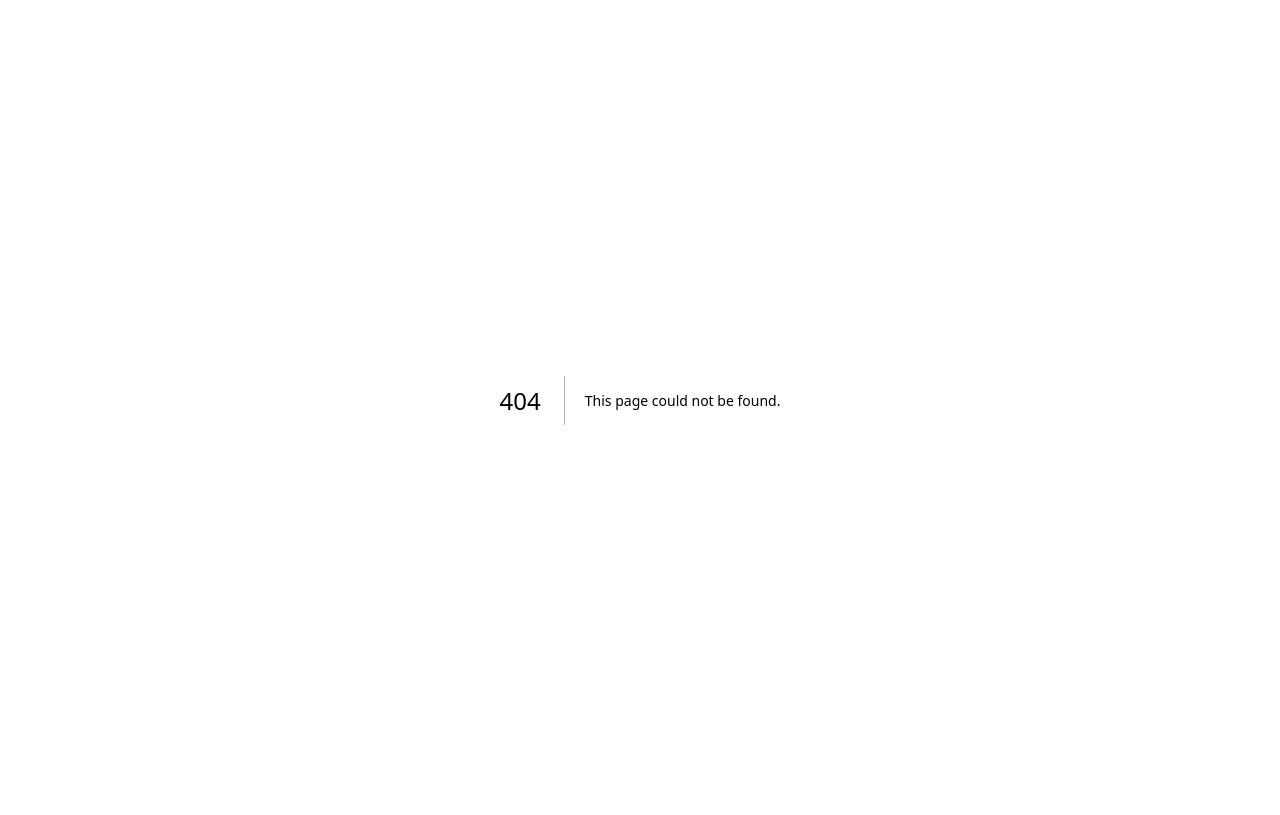
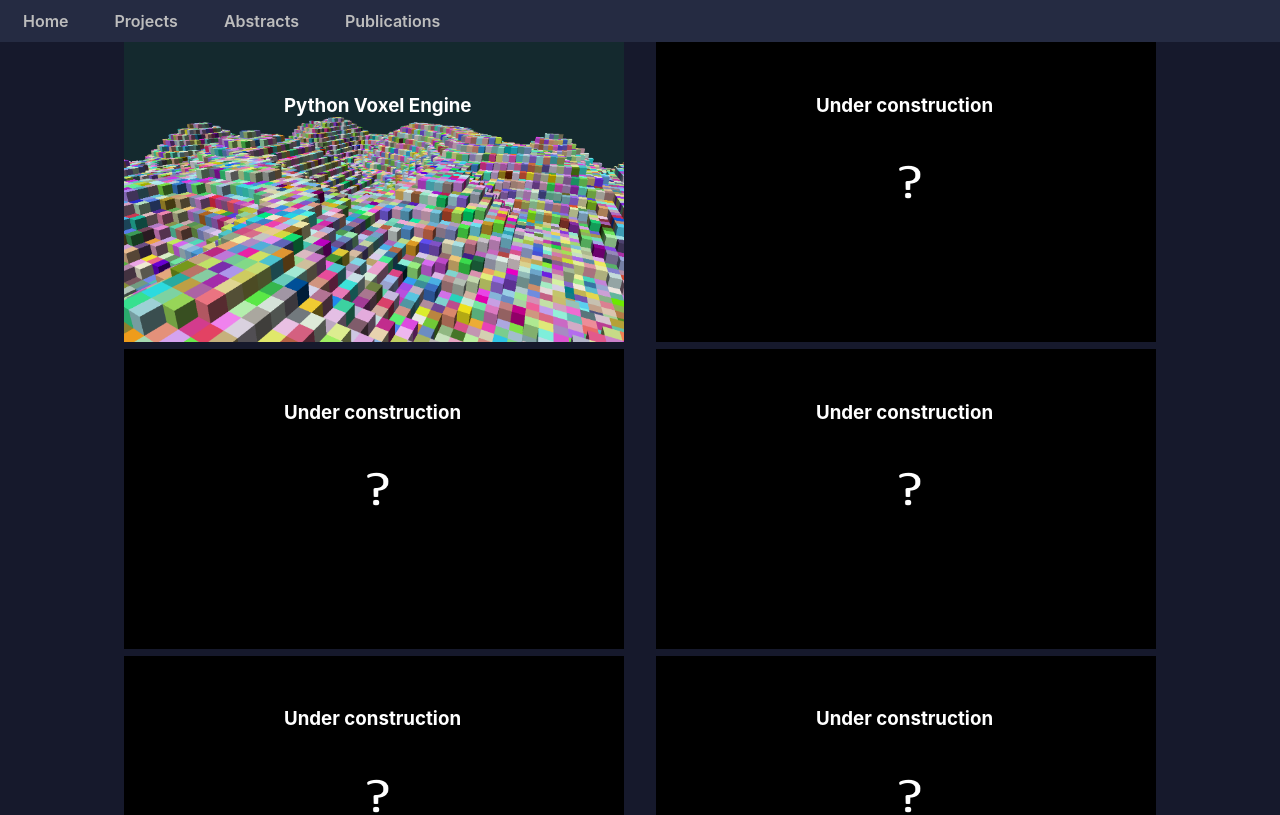
Before and after one commit to LSpeakmanOU/LSpeakmanOU.github.io, a Next.js app: page /projects in a window 1280 px wide. Before the commit this address had no page. Shown: the top 815 px of the page. Built offline with nearby package versions, Linux system fonts and the light colour scheme.

Commit message:
added projects page with dynamic styling

```diff
--- a/src/app/globals.css
+++ b/src/app/globals.css
@@ -43,3 +43,45 @@ body {
     transform: rotate(0deg);
   }
 }
+.projdiv{
+  z-index: 1;
+}
+.projtitle{
+  z-index: 2;
+  position: absolute;
+  top: 30px;
+  left: 160px;
+}
+.grey-on-hover {
+  position: relative;
+  cursor: pointer;
+
+  &:before {
+    content: "";
+    position: absolute;
+    top: 0;
+    left: 0;
+    width: 100%;
+    height: 100%;
+    background-color: rgba(0, 0, 0, .3);
+    transition: opacity .3s;
+    opacity: 0;
+    z-index: 2;
+  }
+
+  &:hover:before {
+    opacity: 1;
+  }
+}
+.projvisit{
+  z-index: 2;
+  position: absolute;
+  top: 100px;
+  left: 170px;
+}
+.projgithub{
+  z-index: 2;
+  position: absolute;
+  top: 100px;
+  left: 270px;
+}
--- /dev/null
+++ b/src/app/projects/page.tsx
@@ -0,0 +1,67 @@
+'use client'
+import { useState, useEffect } from 'react';
+import Navigation from "@/components/navigation";
+import Preview from "@/components/projects/preview";
+import pyVoxelEngine from '@/res/pyvoxelengine_prev.png'
+import undercon from '@/res/underconstruction.png'
+
+import { Flex, Stack } from '@mantine/core';
+
+
+export default function Projects() {
+  const [isMobile, setIsMobile] = useState(0);
+  useEffect(() => {
+    const handleResize = () => {
+    setIsMobile(((window.innerWidth < 1600) ? 1 : 0) + ((window.innerWidth < 768) ? 1 : 0));
+    };
+    window.addEventListener('resize', handleResize);
+    handleResize();
+
+    return () => window.removeEventListener('resize', handleResize);
+  }, []);
+  switch(isMobile){
+    case 0:
+      return (<div>
+        <Navigation title="Projects"/>
+        <Flex justify="center" gap="xl">
+          <Preview imgsrc={pyVoxelEngine} github="https://github.com/LSpeakmanOU/VoxelEnginePython" pagelink = "/" title = "Python Voxel Engine" hover_enabled={true}/>
+          <Preview imgsrc={undercon} github="/" pagelink = "/" title = "Under construction" hover_enabled={false}/>
+          <Preview imgsrc={undercon} github="/" pagelink = "/" title = "Under construction" hover_enabled={false}/>
+        </Flex>
+        <Flex justify="center" gap="xl">
+          <Preview imgsrc={undercon} github="/" pagelink = "/" title = "Under construction" hover_enabled={false}/>
+          <Preview imgsrc={undercon} github="/" pagelink = "/" title = "Under construction" hover_enabled={false}/>
+          <Preview imgsrc={undercon} github="/" pagelink = "/" title = "Under construction" hover_enabled={false}/>
+        </Flex>
+      </div>);
+    case 1:
+      return (<div>
+        <Navigation title="Projects"/>
+        <Flex justify="center" gap="xl">
+          <Preview imgsrc={pyVoxelEngine} github="https://github.com/LSpeakmanOU/VoxelEnginePython" pagelink = "/" title = "Python Voxel Engine" hover_enabled={true}/>
+          <Preview imgsrc={undercon} github="/" pagelink = "/" title = "Under construction" hover_enabled={false}/>
+
+        </Flex>
+        <Flex justify="center" gap="xl">
+          <Preview imgsrc={undercon} github="/" pagelink = "/" title = "Under construction" hover_enabled={false}/>
+          <Preview imgsrc={undercon} github="/" pagelink = "/" title = "Under construction" hover_enabled={false}/>
+        </Flex>
+        <Flex justify="center" gap="xl">
+          <Preview imgsrc={undercon} github="/" pagelink = "/" title = "Under construction" hover_enabled={false}/>
+          <Preview imgsrc={undercon} github="/" pagelink = "/" title = "Under construction" hover_enabled={false}/>
+        </Flex>
+      </div>);
+    case 2:
+      return (<div>
+      <Navigation title="Projects"/>
+        <Stack>
+        <Flex justify="center"><Preview imgsrc={pyVoxelEngine} github="https://github.com/LSpeakmanOU/VoxelEnginePython" pagelink = "/" title = "Python Voxel Engine" hover_enabled={true}/></Flex>
+        <Flex justify="center"><Preview imgsrc={undercon} github="/" pagelink = "/" title = "Under construction" hover_enabled={false}/></Flex>
+        <Flex justify="center"><Preview imgsrc={undercon} github="/" pagelink = "/" title = "Under construction" hover_enabled={false}/></Flex>
+        <Flex justify="center"><Preview imgsrc={undercon} github="/" pagelink = "/" title = "Under construction" hover_enabled={false}/></Flex>
+        <Flex justify="center"><Preview imgsrc={undercon} github="/" pagelink = "/" title = "Under construction" hover_enabled={false}/></Flex>
+        <Flex justify="center"><Preview imgsrc={undercon} github="/" pagelink = "/" title = "Under construction" hover_enabled={false}/></Flex>
+        </Stack></div>)
+  }
+
+}
--- /dev/null
+++ b/src/components/projects/preview/index.tsx
@@ -0,0 +1,35 @@
+'use client'
+import { Flex } from '@mantine/core';
+import  { useState, useEffect } from 'react';
+import Image, { StaticImageData } from "next/image";
+import Link from 'next/link';
+import { faGithub } from '@fortawesome/free-brands-svg-icons'
+import { FontAwesomeIcon } from '@fortawesome/react-fontawesome'
+
+export default function Preview(props:{imgsrc: StaticImageData, github: string, pagelink: string, title: string, hover_enabled: boolean}) {
+    const [isHovered, setIsHovered] = useState(false);
+
+    useEffect(() => {
+
+    }, []);
+    return <div className="projdiv grey-on-hover" onMouseEnter={() => setIsHovered(true)}
+      onMouseLeave={() => setIsHovered(false)}>
+
+        <h3 className="projtitle">{props.title}</h3>
+        <Image
+        src={props.imgsrc}
+        alt={"project description"}
+        width={500}
+        height={300}
+        />{isHovered && props.hover_enabled ?
+        <Flex>
+        <Link style={{color: "white"}}href={props.pagelink}><h2 className="projvisit">Visit</h2></Link>
+        <a className="projgithub" style={{color:"white"}} href={props.github}>
+        <FontAwesomeIcon icon={faGithub} size="5x"/>
+        </a>
+        </Flex>
+         : <></>}
+
+
+    </div>
+  }
```
Also changed, not shown: src/app/abstracts/page.tsx (added, +21 -0 lines), src/app/publications/page.tsx (added, +21 -0 lines), src/res/pyvoxelengine_prev.png (added), src/res/underconstruction.png (added).
